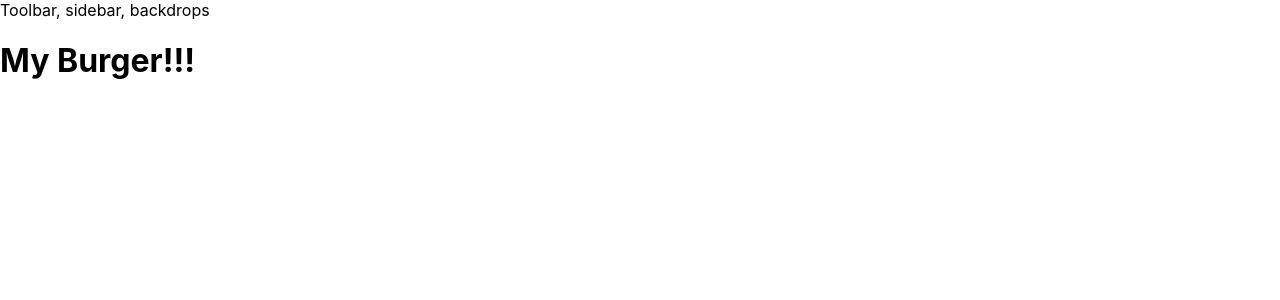
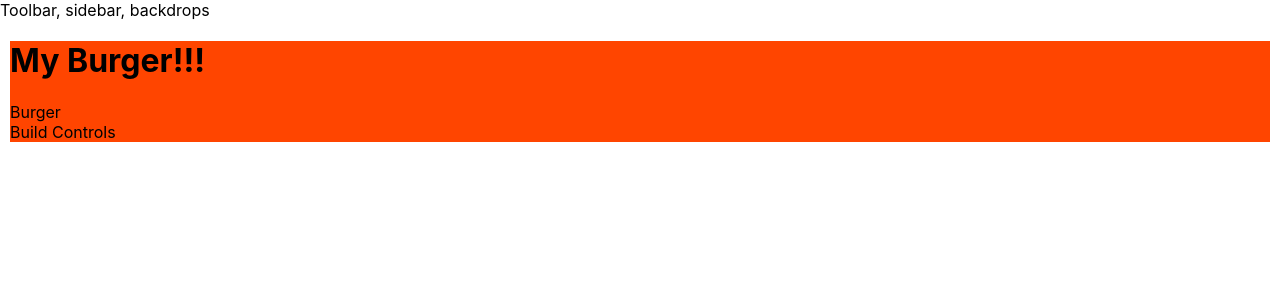
Before and after one commit to vksingh26/BurgerBuilder, a React app in the folder burger-builder/: page / in a window 1280 px wide. Shown: the top 300 px of the page. Built offline with nearby package versions, Linux system fonts and the light colour scheme.

Commit message:
Added css and created component for burger builder

```diff
--- a/burger-builder/src/App.js
+++ b/burger-builder/src/App.js
@@ -1,12 +1,14 @@
 import React, { Component } from 'react';
 
 import Layout from './components/Layout/Layout';
+import BurgerBuilder from './containers/BurgerBuilder/BurgerBuilder';
 class App extends Component {
   render(){
     return(
       <div>
         <Layout>
           <h1>My Burger!!!</h1>
+          <BurgerBuilder />
         </Layout>
       </div>
     )
--- /dev/null
+++ b/burger-builder/src/components/Layout/Layout.css
@@ -0,0 +1,4 @@
+.MainContent {
+    margin: 10px;
+    background: orangered;
+}
--- a/burger-builder/src/components/Layout/Layout.js
+++ b/burger-builder/src/components/Layout/Layout.js
@@ -1,10 +1,12 @@
 import React from 'react';
+
 import Aux from '../../hoc/Auxiliary';
+import './Layout.css';
 
 const layout = (props) => (
     <Aux>
         <div>Toolbar, sidebar, backdrops</div>
-        <main>
+        <main className="MainContent">
             {props.children}
         </main>
     </Aux>
--- /dev/null
+++ b/burger-builder/src/containers/BurgerBuilder/BurgerBuilder.js
@@ -0,0 +1,16 @@
+import React, { Component } from "react";
+
+import Aux from '../../hoc/Auxiliary';
+
+class BurgerBuilder extends Component {
+    render(){
+        return (
+            <Aux>
+                <div>Burger</div>
+                <div>Build Controls</div>
+            </Aux>
+        )
+    }
+}
+
+export default BurgerBuilder;
```
